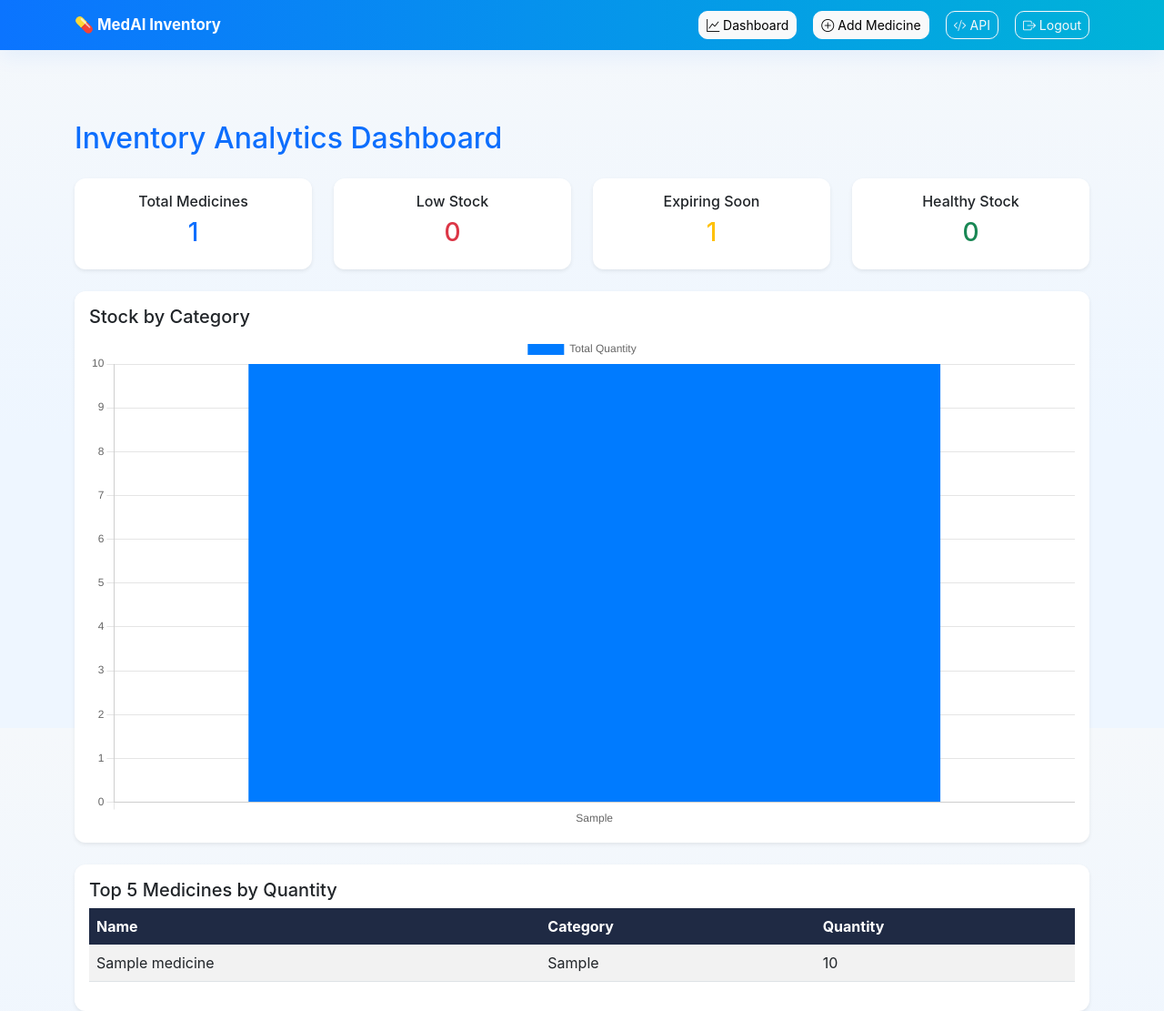
After one commit to Keerthan-18/inventory-management, a Django app: page /inventory/dashboard/ in a window 1280 px wide. The commit adds this page. Shown: the whole page at 91% size. Run offline with Django 5.2, Linux system fonts and the light colour scheme; a user stored in the database is signed in; tables that the repository leaves empty hold one stand-in row (values such as "Sample post"); parts of the project's set-up code (start-up, migrations or seed data) failed here and were passed over.

Commit message:
fixed requirements.txt for render deployment

```diff
--- a/inventory/templates/inventory/base.html
+++ b/inventory/templates/inventory/base.html
@@ -1,73 +1,119 @@
 <!DOCTYPE html>
 <html lang="en">
 <head>
-    <meta charset="UTF-8">
-    <meta name="viewport" content="width=device-width, initial-scale=1.0">
+  <meta charset="utf-8" />
+  <meta name="viewport" content="width=device-width,initial-scale=1" />
   <title>{% block title %}Medicine Inventory{% endblock %}</title>
 
-    <!-- Bootstrap CSS -->
   <link href="https://cdn.jsdelivr.net/npm/bootstrap@5.3.0/dist/css/bootstrap.min.css" rel="stylesheet">
-    <!-- Bootstrap Icons -->
   <link href="https://cdn.jsdelivr.net/npm/bootstrap-icons@1.10.5/font/bootstrap-icons.css" rel="stylesheet">
 
   <style>
-        body {
-            background: linear-gradient(135deg, #f4f7fb, #e9f1ff);
-            min-height: 100vh;
-            display: flex;
-            flex-direction: column;
-            font-family: 'Segoe UI', sans-serif;
+    :root{
+      --bg: #f5f8fb;
+      --surface: #ffffff;
+      --primary: #0b74ff;
+      --accent: #00b4d8;
+      --muted: #6c757d;
+      --danger: #dc3545;
+      --radius: 12px;
+      --card-shadow: 0 8px 28px rgba(11,116,255,0.06);
+      --max-width: 1200px;
+      --gutter: 26px;
     }
+
+    html,body { height:100%; }
+    body{
+      margin:0;
+      background: linear-gradient(180deg,var(--bg), #eef6ff 60%);
+      font-family: Inter, "Segoe UI", Roboto, system-ui, -apple-system, "Helvetica Neue", Arial;
+      -webkit-font-smoothing:antialiased;
+      color:#111;
+      min-height:100vh;
+      display:flex;
+      flex-direction:column;
+    }
+
     .navbar {
-            background: linear-gradient(90deg, #007bff, #00b4d8);
+      background: linear-gradient(90deg,var(--primary), var(--accent));
+      box-shadow: 0 6px 24px rgba(11,116,255,0.08);
+      padding: 10px 18px;
     }
-        .navbar-brand {
-            font-weight: 600;
-            color: white !important;
+    .navbar-brand { color:#fff !important; font-weight:700; font-size:1.05rem; }
+    .nav-actions .btn { border-radius:10px; }
+
+    .app-container { max-width: var(--max-width); margin: 30px auto; width: calc(100% - 2 * var(--gutter)); padding: 0 10px; }
+
+    .card { border: none; border-radius: var(--radius); background: var(--surface); box-shadow: var(--card-shadow); }
+    .card .card-header { border-bottom: 0; background: transparent; padding: 18px 20px; }
+
+    h1.app-title { color: var(--primary); font-size:40px; margin: 18px 0 20px 0; font-weight:700; }
+
+    input.form-control, select.form-control, textarea.form-control {
+      border-radius: 10px;
+      border: 1px solid rgba(16,24,40,0.08);
+      padding: 10px 12px;
+      box-shadow: none;
     }
-        footer {
-            margin-top: auto;
-            background: #f8f9fa;
-            padding: 10px;
-            text-align: center;
-            font-size: 0.9rem;
-            color: #666;
-        }
-        .card {
-            box-shadow: 0 4px 10px rgba(0,0,0,0.05);
+    .btn-primary {
+      background: var(--primary);
+      border: none;
+      box-shadow: 0 10px 28px rgba(11,116,255,0.12);
+      transition: transform .12s ease, box-shadow .12s ease;
       border-radius: 10px;
     }
-        .container {
-            margin-top: 30px;
-        }
-        /* Make logout button inline with others */
-        form.logout-form {
-            display: inline;
-        }
-        form.logout-form button {
-            border: none;
-            background: transparent;
+    .btn-primary:hover { transform: translateY(-2px); box-shadow: 0 14px 36px rgba(11,116,255,0.14); }
+
+    /* Table */
+    .table thead th { background: #1f2a44; color: #fff; border: none; font-weight:700; }
+    .table tbody tr { transition: background .12s ease, transform .08s ease; }
+    .table tbody tr:hover { background: #fbfdff; transform: translateY(-1px); }
+
+    .badge-low { background: #ff6b6b; color: #fff; padding: 6px 10px; border-radius: 12px; }
+    .badge-exp { background: #ffbf47; color: #222; padding: 6px 10px; border-radius: 12px; }
+
+    .chatbox { padding: 20px; border-radius: var(--radius); }
+    .chat-messages { background: #fbfdff; padding: 14px; border-radius: 8px; min-height: 120px; white-space: pre-line; }
+
+    .fade-in { animation: fadeInUp .38s ease both; }
+    @keyframes fadeInUp { from{opacity:0; transform:translateY(8px)} to{opacity:1; transform:none} }
+
+    .dashboard-btn { display:none; }
+
+    #globalLoader { display:none; position: fixed; left:0; top:0; right:0; bottom:0; z-index:2000; align-items:center; justify-content:center; background: rgba(8,12,20,0.25); }
+    #globalLoader .spinner { width:88px; height:88px; border-radius:12px; background:var(--surface); display:flex; align-items:center; justify-content:center; box-shadow: var(--card-shadow); }
+    .dot { width:10px; height:10px; background:var(--primary); border-radius:50%; margin:0 4px; animation:bounce .9s infinite ease-in-out; }
+    .dot:nth-child(2){ animation-delay:.12s } .dot:nth-child(3){ animation-delay:.24s }
+    @keyframes bounce { 0%,100%{ transform:translateY(0) } 50%{ transform:translateY(-8px) } }
+
+    .muted { color: var(--muted); font-size: .95rem; }
+    .small-gap { gap:10px; }
+    @media (max-width: 1000px) {
+      .app-container { max-width: 920px; }
+      h1.app-title { font-size: 32px; }
     }
   </style>
+
+  {% block extra_head %}{% endblock %}
 </head>
 <body>
 
-    <!-- Navbar -->
-    <nav class="navbar navbar-expand-lg navbar-dark shadow-sm">
+  <!-- NAVBAR -->
+  <nav class="navbar navbar-expand-lg navbar-dark">
     <div class="container">
-            <a class="navbar-brand" href="{% url 'medicine_list' %}">
-                💊 MedAI Inventory
+      <a class="navbar-brand" href="{% url 'medicine_list' %}">💊 MedAI Inventory</a>
+
+      <div class="ms-auto nav-actions d-flex align-items-center small-gap">
+        {% if user.is_authenticated %}
+          <a href="{% url 'dashboard' %}" class="btn btn-light btn-sm me-2">
+            <i class="bi bi-graph-up"></i> Dashboard
           </a>
-
-            <div class="ms-auto">
-                {% if user.is_authenticated %}
           <a href="{% url 'medicine_add' %}" class="btn btn-light btn-sm me-2">
             <i class="bi bi-plus-circle"></i> Add Medicine
           </a>
           <a href="/api/medicines/" target="_blank" class="btn btn-outline-light btn-sm me-2">
             <i class="bi bi-code-slash"></i> API
           </a>
-                    <!-- ✅ Fixed Logout -->
           <form method="post" action="{% url 'logout' %}" class="logout-form">
             {% csrf_token %}
             <button type="submit" class="btn btn-outline-light btn-sm">
@@ -75,26 +121,44 @@
             </button>
           </form>
         {% else %}
-                    <a href="{% url 'login' %}" class="btn btn-light btn-sm">
-                        <i class="bi bi-box-arrow-in-right"></i> Login
-                    </a>
+          <a href="{% url 'login' %}" class="btn btn-light btn-sm">Login</a>
         {% endif %}
       </div>
     </div>
   </nav>
 
-    <!-- Main Page Content -->
-    <div class="container">
-        {% block content %}
-        {% endblock %}
+  <!-- MAIN -->
+  <main class="app-container fade-in">
+    {% block content %}{% endblock %}
+  </main>
+
+  <div id="globalLoader" role="status" aria-hidden="true">
+    <div class="spinner" aria-hidden="true">
+      <div style="display:flex; align-items:center;">
+        <div class="dot"></div><div class="dot"></div><div class="dot"></div>
       </div>
-
-    <!-- Footer -->
-    <footer>
-        © 2025 MedAI Inventory | Built using Django
-    </footer>
+    </div>
+  </div>
 
   <!-- Bootstrap JS -->
   <script src="https://cdn.jsdelivr.net/npm/bootstrap@5.3.0/dist/js/bootstrap.bundle.min.js"></script>
+
+  <script>
+    function showGlobalLoader(show=true){
+      const el = document.getElementById('globalLoader');
+      if(!el) return;
+      el.style.display = show ? 'flex' : 'none';
+      el.setAttribute('aria-hidden', show ? 'false' : 'true');
+    }
+
+    function setFormState(formEl, disabled){
+      if(!formEl) return;
+      Array.from(formEl.querySelectorAll('input,button,select,textarea')).forEach(i=>{
+        if(i.type !== 'hidden'){ i.disabled = disabled; }
+      });
+    }
+  </script>
+
+  {% block extra_scripts %}{% endblock %}
 </body>
 </html>
--- /dev/null
+++ b/inventory/templates/inventory/dashboard.html
@@ -0,0 +1,81 @@
+{% extends 'inventory/base.html' %}
+{% block title %}Dashboard{% endblock %}
+
+{% block content %}
+<div class="container mt-5">
+  <h2 class="text-primary mb-4"> Inventory Analytics Dashboard</h2>
+
+  <!-- Summary Cards -->
+  <div class="row text-center mb-4">
+    <div class="col-md-3">
+      <div class="card shadow-sm border-0"><div class="card-body">
+        <h6>Total Medicines</h6>
+        <h3 class="text-primary">{{ total_medicines }}</h3>
+      </div></div>
+    </div>
+
+    <div class="col-md-3">
+      <div class="card shadow-sm border-0"><div class="card-body">
+        <h6>Low Stock</h6>
+        <h3 class="text-danger">{{ low_stock_count }}</h3>
+      </div></div>
+    </div>
+
+    <div class="col-md-3">
+      <div class="card shadow-sm border-0"><div class="card-body">
+        <h6>Expiring Soon</h6>
+        <h3 class="text-warning">{{ expiring_soon_count }}</h3>
+      </div></div>
+    </div>
+
+    <div class="col-md-3">
+      <div class="card shadow-sm border-0"><div class="card-body">
+        <h6>Healthy Stock</h6>
+        <h3 class="text-success">{{ healthy_count }}</h3>
+      </div></div>
+    </div>
+  </div>
+
+  <!-- Category-wise Chart -->
+  <div class="card shadow-sm mb-4">
+    <div class="card-body">
+      <h5> Stock by Category</h5>
+      <canvas id="categoryChart"></canvas>
+    </div>
+  </div>
+
+  <!-- Top 5 Medicines -->
+  <div class="card shadow-sm">
+    <div class="card-body">
+      <h5> Top 5 Medicines by Quantity</h5>
+      <table class="table table-striped">
+        <thead><tr><th>Name</th><th>Category</th><th>Quantity</th></tr></thead>
+        <tbody>
+          {% for med in top_medicines %}
+            <tr><td>{{ med.name }}</td><td>{{ med.category }}</td><td>{{ med.quantity }}</td></tr>
+          {% empty %}
+            <tr><td colspan="3" class="text-muted">No data</td></tr>
+          {% endfor %}
+        </tbody>
+      </table>
+    </div>
+  </div>
+</div>
+
+<script src="https://cdn.jsdelivr.net/npm/chart.js"></script>
+<script>
+const ctx = document.getElementById('categoryChart');
+new Chart(ctx, {
+    type: 'bar',
+    data: {
+        labels: {{ categories|safe }},
+        datasets: [{
+            label: 'Total Quantity',
+            data: {{ quantities|safe }},
+            backgroundColor: '#007bff'
+        }]
+    },
+    options: { responsive: true }
+});
+</script>
+{% endblock %}
--- a/inventory/urls.py
+++ b/inventory/urls.py
@@ -15,4 +15,5 @@ urlpatterns = [
     path('logout/', auth_views.LogoutView.as_view(next_page='login'), name='logout'),
     path('test-gemini/', views.test_gemini, name='test_gemini'),
     path("list-models/", views.list_models, name="list_models"),
+    path('dashboard/', views.dashboard, name='dashboard'),
 ]
--- a/inventory/views.py
+++ b/inventory/views.py
@@ -8,7 +8,7 @@ from django.conf import settings
 
 load_dotenv()
 genai.configure(api_key=settings.GOOGLE_API_KEY)
-# AIzaSyBQRwJ
+
 
 from django.http import JsonResponse
 from .models import Medicine
@@ -22,27 +22,25 @@ from django.contrib.auth.decorators import login_required
 from django.views.decorators.csrf import csrf_exempt
 from datetime import date, timedelta
 
-
-
 @login_required
 def medicine_list(request):
-    query = request.GET.get('q')   # Get search text if user searched
+    query = request.GET.get('q')
     medicines = Medicine.objects.all()
 
-    # Apply search filter (if query exists)
     if query:
         medicines = medicines.filter(name__icontains=query) | medicines.filter(category__icontains=query)
 
-    # Check low stock & expiry alerts
     today = date.today()
     for med in medicines:
-        med.low_stock = med.quantity < 10  # Alert if quantity < 10
-        med.expiring_soon = med.expiry_date <= today + timedelta(days=30)  # Alert if expiring in next 30 days
+        med.is_low_stock = med.quantity < 150
+        med.is_expiring_soon = med.expiry_date <= today + timedelta(days=30)
 
     return render(request, 'inventory/medicine_list.html', {
         'medicines': medicines,
         'query': query
     })
+
+
 
 @login_required
 def medicine_add(request):
@@ -100,68 +98,151 @@ def test_gemini(request):
 
 
 
-
-from django.db import models
 from django.views.decorators.csrf import csrf_exempt
 from django.http import JsonResponse, HttpResponse
-import google.generativeai as genai
+import re
+from django.db import models
 
 @csrf_exempt
 def ai_query(request):
-    if request.method == 'POST':
-        user_query = request.POST.get('query', "").strip()
+    if request.method != "POST":
+        return HttpResponse("AI endpoint. Please send a POST request.")
 
-        try:
+    user_query = (request.POST.get('query') or "").strip()
+    uq_lower = user_query.lower()
 
+    medicines = Medicine.objects.all()
+
+    if not medicines.exists():
+        return JsonResponse({'reply': "The inventory is currently empty. Please add some medicines first."})
+
+
+
+
+@csrf_exempt
+def ai_query(request):
+    """
+    MedAI — Intelligent Pharmacy Assistant
+    Gives complete, informative answers using both:
+     1. Local inventory database (structured data)
+     2. Gemini model (medical + natural language reasoning)
+    """
+    if request.method != "POST":
+        return HttpResponse("AI endpoint. Please send a POST request.")
+
+    user_query = (request.POST.get("query") or "").strip()
+    uq_lower = user_query.lower()
+
+    # Keyword groups for intent recognition
+    quantity_keywords = ["how many", "left", "quantity", "qty", "units"]
+    reorder_keywords = ["reorder", "restock", "low stock", "below reorder"]
+    expiry_keywords = ["expire", "expiring", "expiry", "expiration"]
+    medical_keywords = [
+        "prescribe", "prescribed", "dosage", "dose", "take", "before meal",
+        "after meal", "how many times", "when to give", "when should", "use for",
+        "indication", "contraindication", "side effect", "side effects", "how to use",
+        "tablet", "capsule", "medicine"
+    ]
+
+    try:
+        # Load inventory data from database
+        medicines = Medicine.objects.all()
+        medicine_data = "\n".join(
+            [
+                f"{m.name} | Category: {m.category} | Qty: {m.quantity} | Reorder Level: {m.reorder_level} | Price: ₹{m.price} | Expiry: {m.expiry_date}"
+                for m in medicines
+            ]
+        )
+
+        #  INVENTORY QUERIES — "how many left" / "expiring soon" / "low stock"
+        if any(kw in uq_lower for kw in quantity_keywords):
+            found_med = None
+            for m in medicines:
+                if m.name.lower() in uq_lower:
+                    found_med = m
+                    break
+            if found_med:
+                reply = f"There are <strong>{found_med.quantity}</strong> units of <strong>{found_med.name}</strong> left in stock."
+                if found_med.quantity < found_med.reorder_level:
+                    reply += f"  This is below the reorder level ({found_med.reorder_level}). Please restock soon."
+                return JsonResponse({"reply": reply})
+            return JsonResponse({"reply": "I couldn’t find that medicine in the inventory."})
+
+        if any(kw in uq_lower for kw in reorder_keywords):
+            low_stock_meds = Medicine.objects.filter(quantity__lt=models.F("reorder_level"))
+            if not low_stock_meds:
+                return JsonResponse({"reply": " All medicines are above their reorder levels."})
+            formatted = "<br>".join(
+                [
+                    f"• <strong>{m.name}</strong> — Qty: {m.quantity}, Reorder Level: {m.reorder_level}"
+                    for m in low_stock_meds
+                ]
+            )
+            reply = (
+                "<strong>Medicines that need restocking:</strong><br>"
+                f"{formatted}<br><br>"
+                " Tip: Maintain at least twice the reorder level to avoid stockouts."
+            )
+            return JsonResponse({"reply": reply})
+
+        if any(kw in uq_lower for kw in expiry_keywords):
+            today = date.today()
+            expiring = Medicine.objects.filter(expiry_date__lte=today + timedelta(days=30))
+            if not expiring:
+                return JsonResponse({"reply": " No medicines are expiring soon."})
+            formatted = "<br>".join(
+                [
+                    f"• <strong>{m.name}</strong> — Expiry: {m.expiry_date}, Qty: {m.quantity}"
+                    for m in expiring
+                ]
+            )
+            reply = (
+                "<strong>Medicines expiring soon (within 30 days):</strong><br>"
+                f"{formatted}<br><br>"
+                "Please follow FEFO (First Expire, First Out) to avoid wastage."
+            )
+            return JsonResponse({"reply": reply})
+
+        if any(kw in uq_lower for kw in medical_keywords):
             model = genai.GenerativeModel("models/gemini-2.5-flash")
-            medicines = Medicine.objects.all()
-            medicine_data = "\n".join(
-                [f"{m.name} | {m.category} | Qty: {m.quantity} | Price: ₹{m.price} | Expiry: {m.expiry_date}"
-                 for m in medicines]
-            )
+            prompt = f"""
+You are MedAI, a professional and safety-focused pharmacy assistant.
+You have access to this inventory data:
 
-            inventory_keywords = ["stock", "quantity", "available", "expired", "expiring", "price", "low stock"]
-            is_inventory_related = any(word in user_query.lower() for word in inventory_keywords)
+{medicine_data}
 
-            # Create context-aware system prompt
-            if is_inventory_related:
-                prompt = f"""
-                You are MedAI, an intelligent pharmacy assistant managing this medicine inventory:
+User Question: "{user_query}"
 
-                {medicine_data}
+Your task:
+1. If the medicine exists in the inventory, mention its quantity and expiry.
+2. Then give general medical details — its common uses, dosage, timing (before/after food), and precautions.
+3. Keep tone clear, informative, and concise.
+4. End with a safety note:
+   " This information is for educational purposes only. Always consult a certified doctor or pharmacist before using any medicine."
+"""
+            response = model.generate_content(prompt)
+            text = (response.text or "").replace("\\u20b9", "₹").strip()
+            return JsonResponse({"reply": text})
 
-                The user asked: "{user_query}"
 
-                Using the data above, respond ONLY with medicines that match the question.
-                - Show results in a neat readable list or table format.
-                - Use bullet points (•) and line breaks for clarity.
-                - Do NOT make up medicines that are not in the list.
-                - Example: “• Paracetamol — Qty: 12 | Expiry: 2026-04-12 | Price: ₹25.00”
-                """
-            else:
-                prompt = f"""
-                You are MedAI, a trusted pharmacy and medical guidance assistant.
+        model = genai.GenerativeModel("models/gemini-2.5-flash")
+        prompt = f"""
+You are MedAI, a pharmacy assistant integrated with an inventory system.
+Here is the current inventory:
+{medicine_data}
 
-                The user asked: "{user_query}"
+User question: "{user_query}"
 
-                Provide a clear, medically sound, and concise answer about:
-                - When the medicine should be prescribed
-                - How often to take it
-                - Whether before or after meals
-                - Any common precautions or warnings.
+If relevant, use inventory data to answer. Otherwise, give a short, helpful, and professional response related to pharmacy or medicines.
+"""
+        response = model.generate_content(prompt)
+        text = (response.text or "").replace("\\u20b9", "₹").strip()
+        return JsonResponse({"reply": text})
 
-                Make your response short, professional, and easy to read (use bullet points where needed).
-                """
+    except Exception as e:
+        return JsonResponse({"error": str(e)})
 
-            #  Generate Gemini response
-            response = model.generate_content(prompt)
-            formatted_reply = response.text.replace("₹", "₹ ")  # small spacing fix
-            return JsonResponse({'reply': formatted_reply})
 
-        except Exception as e:
-            return JsonResponse({'error': str(e)})
-
-    return HttpResponse('AI endpoint. Please send a POST request.')
 
 
 def list_models(request):
@@ -171,3 +252,46 @@ def list_models(request):
         return JsonResponse({"available_models": model_names})
     except Exception as e:
         return JsonResponse({"error": str(e)})
+
+from django.db.models import Count, Avg
+from datetime import date, timedelta
+
+from django.db.models import Sum, Avg
+
+@login_required
+def dashboard(request):
+    from datetime import date, timedelta
+    from django.db.models import Sum, Avg
+
+    today = date.today()
+    total_medicines = Medicine.objects.count()
+    low_stock_count = Medicine.objects.filter(quantity__lt=10).count()
+    expiring_soon_count = Medicine.objects.filter(
+        expiry_date__lte=today + timedelta(days=30)
+    ).count()
+
+    healthy_count = total_medicines - low_stock_count - expiring_soon_count
+
+    category_stats = Medicine.objects.values('category').annotate(
+        total_qty=Sum('quantity'),
+        avg_price=Avg('price')
+    )
+
+    top_medicines = Medicine.objects.order_by('-quantity')[:5]
+
+    categories = [c['category'] for c in category_stats]
+    quantities = [c['total_qty'] for c in category_stats]
+    avg_prices = [round(c['avg_price'], 2) for c in category_stats]
+
+    context = {
+        'total_medicines': total_medicines,
+        'low_stock_count': low_stock_count,
+        'expiring_soon_count': expiring_soon_count,
+        'healthy_count': healthy_count,
+        'categories': categories,
+        'quantities': quantities,
+        'avg_prices': avg_prices,
+        'top_medicines': top_medicines,
+    }
+
+    return render(request, "inventory/dashboard.html", context)
```
Also changed, not shown: inventory/forms.py (+14 -0 lines), inventory/models.py (+11 -1 lines), inventory/templates/inventory/medicine_form.html (+26 -94 lines), inventory/templates/inventory/medicine_list.html (+41 -31 lines), inventory_management/settings.py (+16 -9 lines), 3 other files. Lines whose indentation alone changed are shown as unchanged.
